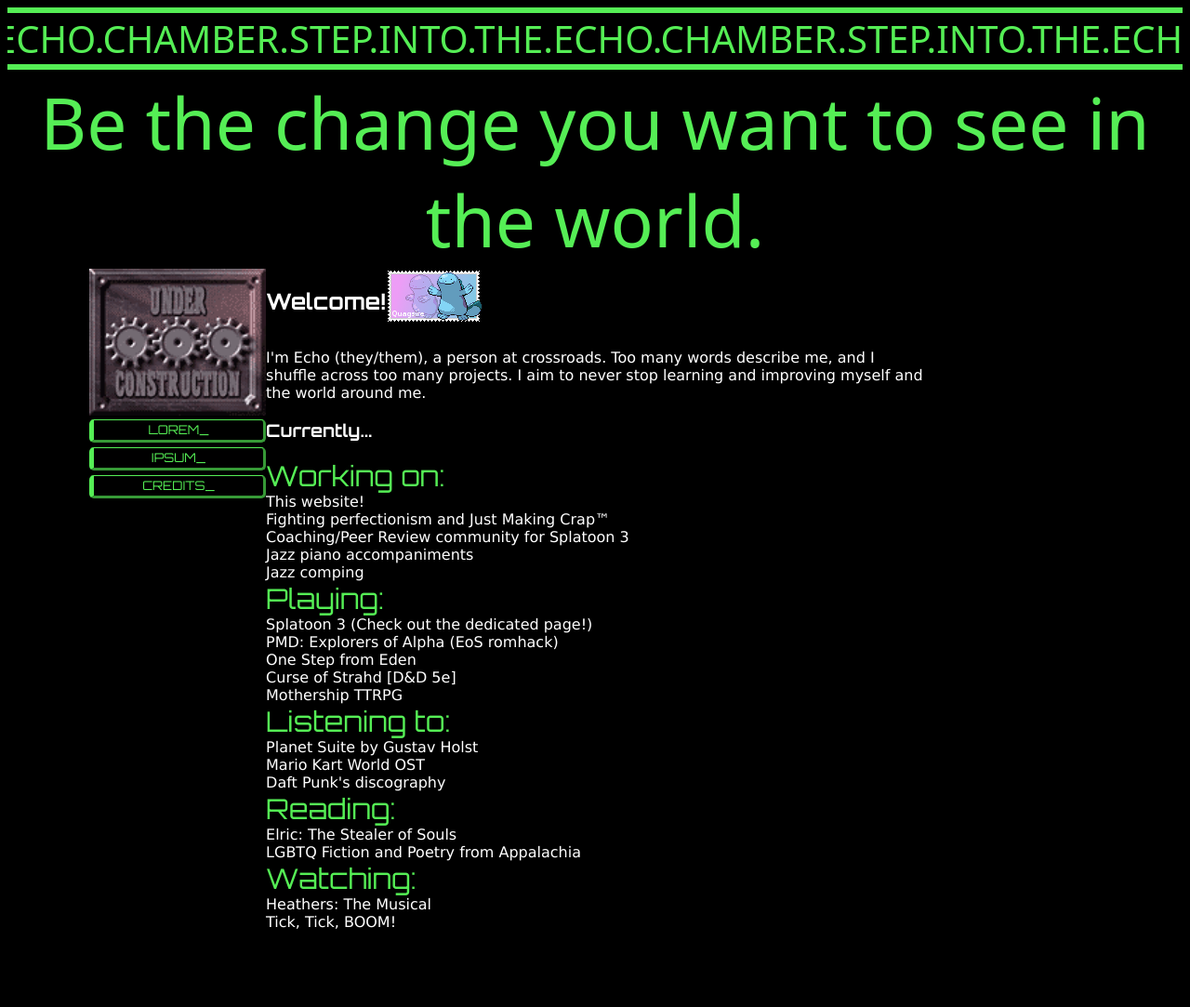
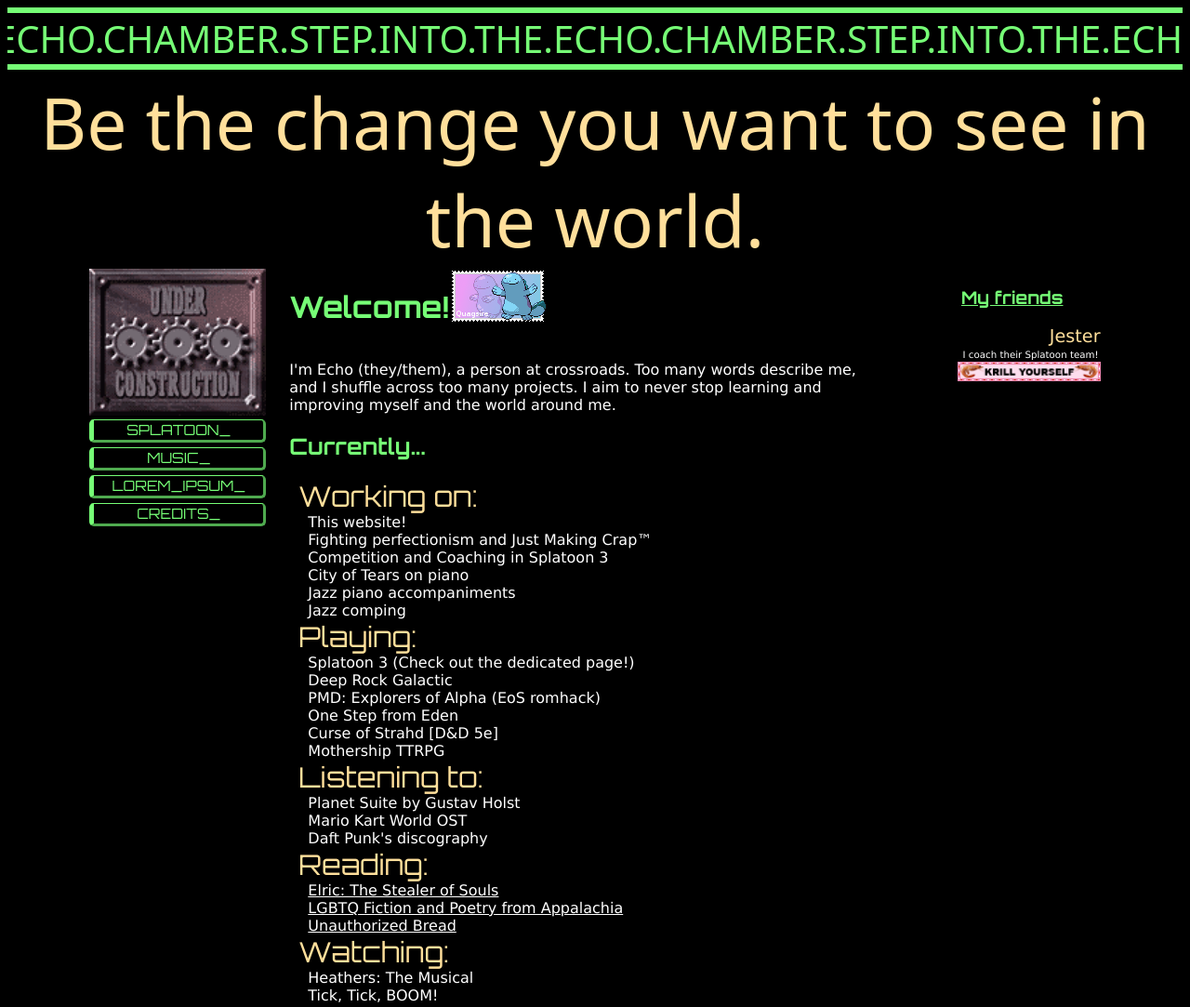
Before and after one commit to piercingecho/echo-site, a plain HTML site: page index.html in a window 1280 px wide. Shown: the whole page at 93% size. Before the commit the page ends 1017 px from the top, so only its background shows below. Drawn offline with Linux system fonts and the light colour scheme; a web font is replaced by a local one.

Commit message:
Added right column on main page. Updated complement trim. Improved look of navbar buttons.

```diff
--- a/index.html
+++ b/index.html
@@ -27,8 +27,11 @@
     <div class="column_left">
         <img class="spans_column" src="./assets/under_construction.gif">
         <div class="navbar">
-            <a> <button class="spans_column cyber_btn">Lorem_</button></a>
-            <a> <button class="spans_column cyber_btn">ipsum_</button></a>
+            <a href="./splatoon.html"> <button class="spans_column cyber_btn">Splatoon_</button></a>
+
+            <a href="./music.html"> <button class="spans_column cyber_btn">Music_</button></a>
+
+            <a> <button class="spans_column cyber_btn">lorem_ipsum_</button></a>
             <a href="./credits.html"> <button class="spans_column cyber_btn">Credits_</button></a>
         </div>
     </div>
@@ -36,7 +39,7 @@
     <div class="column_main">
         <div class="intro_card">
             <div class="flex-container">
-                <h2>Welcome!</h2>
+                <h1>Welcome!</h1>
                 <a href="./index.html"><img src="./assets/button_quag.png"></a>
             </div>
             <p>I'm Echo (they/them), a person at crossroads. Too many words describe me, and
@@ -47,6 +50,7 @@
             <ul>
                 <li>Agender</li>
                 <li>Asexual</li>
+                <li>Axolotl</li>
                 <li>Classical Pianist</li>
                 <li>Coach</li>
                 <li>Competitor</li>
@@ -55,8 +59,10 @@
                 <li>GM</li>
                 <li>Jazz Pianist</li>
                 <li>Lifelong Learner</li>
+                <li>Liquid</li>
                 <li>Musician</li>
                 <li>Organizer</li>
+                <li>Otter</li>
                 <li>Poet</li>
                 <li>Reader</li>
                 <li>Teacher</li>
@@ -65,19 +71,22 @@
             </ul>
             -->
         </div>
-        <h3>Currently...</h3>
+        <h2>Currently...</h2>
         <ul>
         <li class="currently_header">Working on:</li>
             <li class="currently_item">This website!</li>
             <li class="currently_item">Fighting perfectionism and Just Making Crap™</li>
 
-            <li class="currently_item">Coaching/Peer Review community for Splatoon 3</li>
+            <li class="currently_item">Competition and Coaching in Splatoon 3</li>
+            <li class="currently_item">City of Tears on piano</li>
+
             <li class="currently_item">Jazz piano accompaniments</li>
             <li class="currently_item">Jazz comping</li>
 
 
         <li class="currently_header">Playing:</li>
             <li class="currently_item">Splatoon 3 (Check out the dedicated page!)</li>
+            <li class="currently_item">Deep Rock Galactic</li>
             <li class="currently_item">PMD: Explorers of Alpha (EoS romhack)</li>
             <li class="currently_item">One Step from Eden</li>
             <li class="currently_item">Curse of Strahd [D&D 5e]</li>
@@ -92,11 +101,24 @@
         <li class="currently_header">Reading:</li>
             <li class="currently_item"><a href="https://app.thestorygraph.com/books/58ca9549-2c10-4c64-ac8b-1daa050f4288">Elric: The Stealer of Souls</a></li>
             <li class="currently_item"><a href="https://app.thestorygraph.com/books/8f795609-eff1-41b5-b3ac-cf20a68d7160">LGBTQ Fiction and Poetry from Appalachia</a></li>
-
+            <li class="currently_item"><a href="https://arstechnica.com/gaming/2020/01/unauthorized-bread-a-near-future-tale-of-refugees-and-sinister-iot-appliances/">Unauthorized Bread</a></li>
         <li class="currently_header">Watching:</li>
             <li class="currently_item">Heathers: The Musical</li>
             <li class="currently_item">Tick, Tick, BOOM!</li>
         </ul>
     </div>
+
+    <div class="column_right">
+        <div class="block spans_column">
+            <h3 class="header">My friends</h3>
+
+            <p class="friend_header">Jester</p>
+            <p class="friend_caption">I coach their Splatoon team!</p>
+            <a href="https://entomolojest.neocities.org/"><img class="friend_image" src="./assets/button_jester.gif"></a> <br>
+
+        </div>
+
+    </div>
+
   </body>
 </html>
--- a/style.css
+++ b/style.css
@@ -1,5 +1,6 @@
 :root {
-  --trim: #55ee55;
+  --trim: #76fe76;
+  --trim_complement: #ffdf9b;
 }
 
 body {
@@ -13,6 +14,7 @@ a {
 }
 h1, h2, h3, h4, h5, h6 {
   font-family: orbitron;
+  color: var(--trim);
 }
 
 .sliding_title {
@@ -28,7 +30,7 @@ h1, h2, h3, h4, h5, h6 {
 
 .barcode {
   margin: 0px;
-color: var(--trim);
+  color: var(--trim_complement);
 
   text-align: center;
   font-family: "Libre Barcode 128 Text", system-ui;
@@ -40,6 +42,12 @@ color: var(--trim);
 .column_left {
   float: left;
   margin-left: 7%;
+  width: 15%;
+}
+
+.column_right {
+  float: right;
+  margin-right: 7%;
   width: 15%;
 }
 
@@ -63,6 +71,7 @@ button {
   height: 25px;
   border-radius: 5px;
 
+  font-size: 1.2vw;
   font-family: "Orbitron", sans-serif;
   text-transform: uppercase;
   color: var(--trim);
@@ -72,7 +81,8 @@ button {
 
 .column_main {
     float: left;
-    width: 56%;
+    width: 50%;
+    margin-left: 2%;
 }
 
 .flex-container {
@@ -84,14 +94,49 @@ li.currently_header {
   font-family: orbitron;
     list-style-type: none;
     font-size: 30px;
-    padding-left: 0;
-    color: var(--trim);
+    padding-left: 10px;
+    color: var(--trim_complement);
+
 }
 
 li.currently_item {
     list-style-type: none;
-    padding-left: 0;
+    padding-left: 20px;
 }
+
+li.currently_item a {
+  text-decoration: underline;
+}
+
+
+.header {
+  text-decoration: underline;
+  text-align: center;
+}
+
+
+.friend_header {
+    font-size: 1.5vw;
+    color: var(--trim_complement);
+    margin: 0px;
+    text-align: right;
+}
+
+.friend_caption {
+  font-size: 0.8vw;
+  margin: 2px;
+  text-align: right;
+}
+
+.friend_image {
+  width: 12vw;
+  height: auto;
+  align-items: right;
+  display: block;
+  margin-left: auto;
+}
+
+
 
 /* The following is used for the scrolling "welcome to the echo chamber.
    Source: https://stackoverflow.com/questions/45847392/pure-css-continuous-horizontal-text-scroll-without-break*/
```
Also changed, not shown: assets/button_jester.gif (added).
